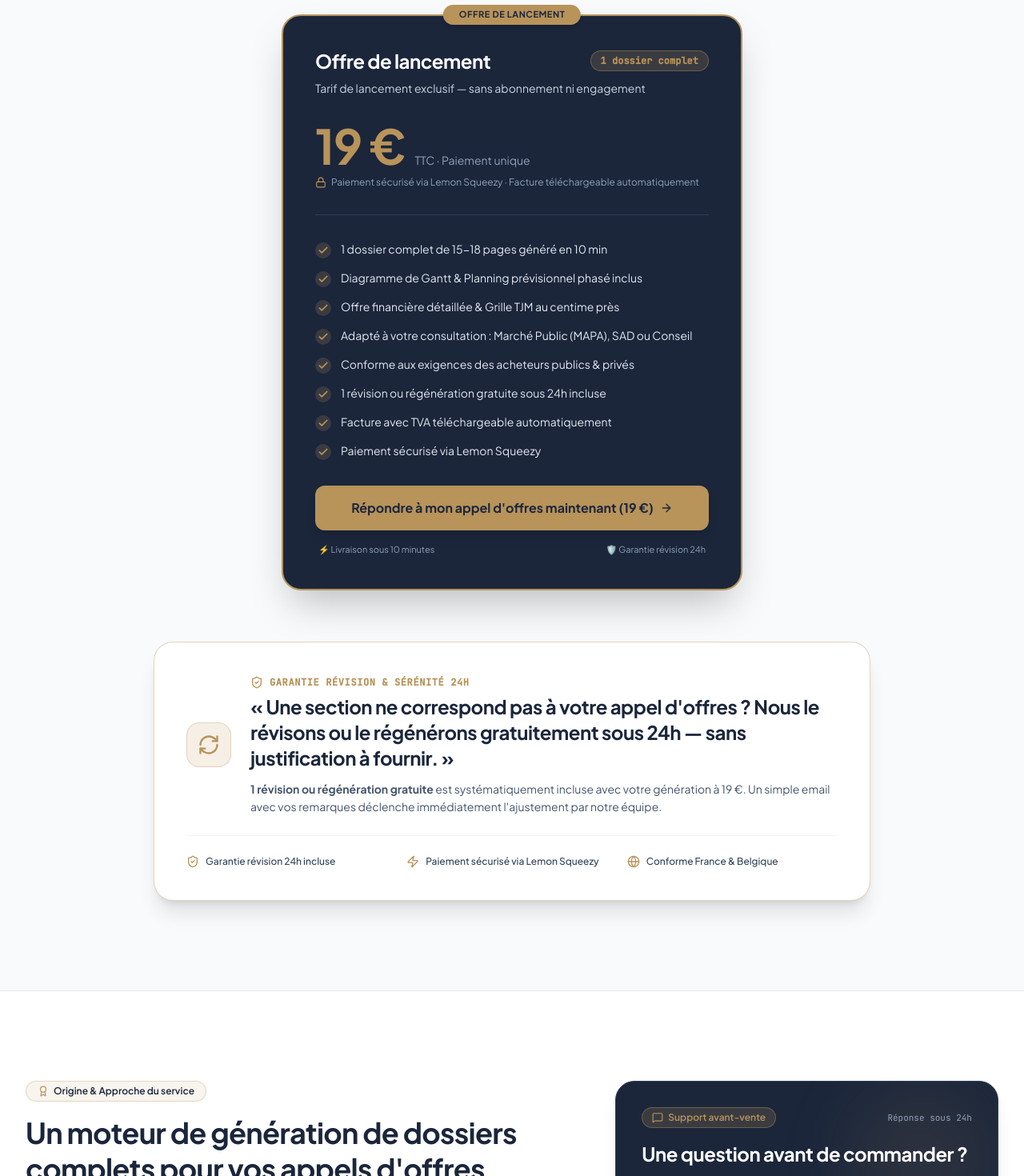
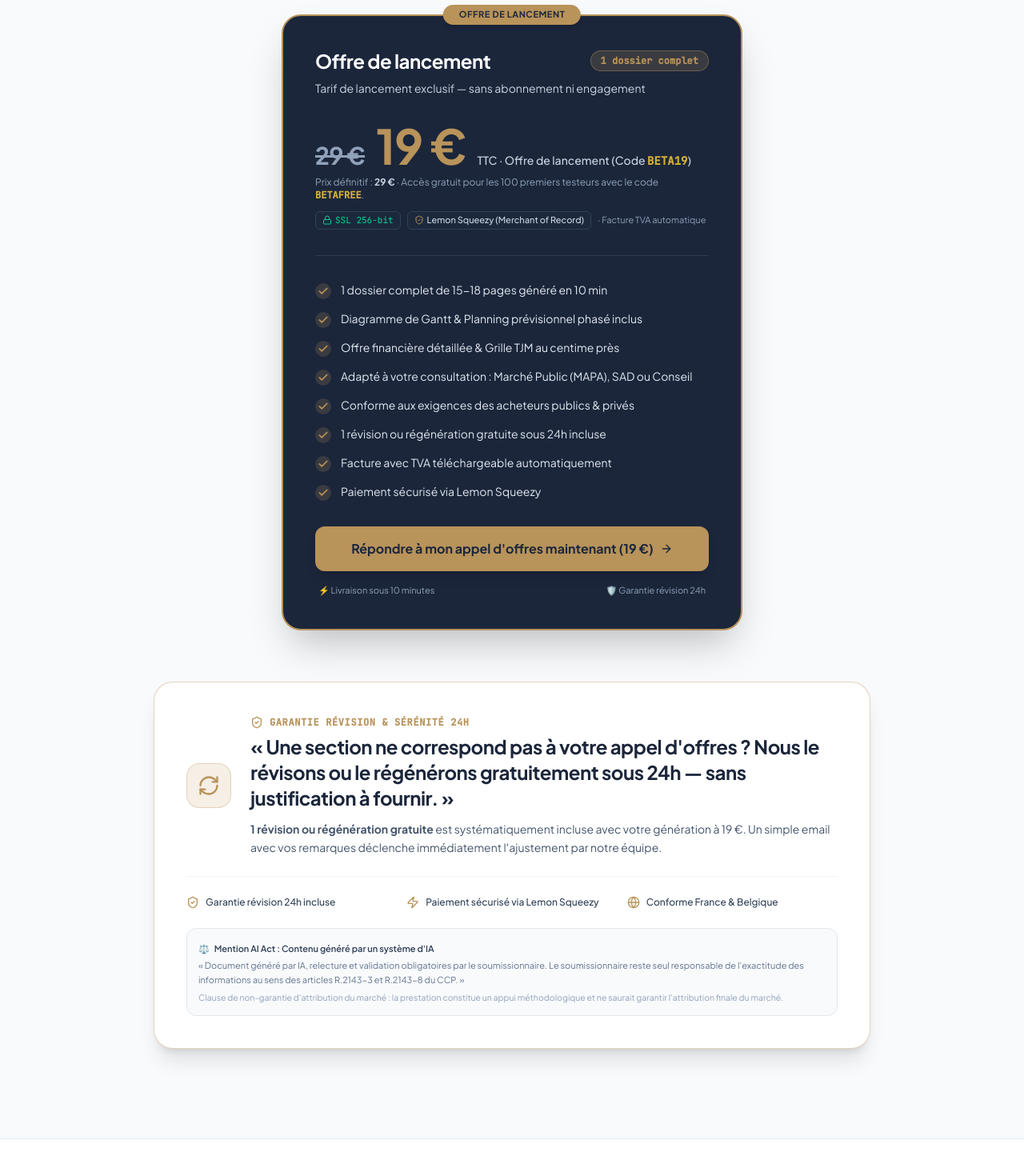
Before and after one commit to OMARMARCO23/DeliverableEngine, a React (Vite) app: page / in a window 1280 px wide. Shown: the part 9208-10678 px from the top of the page at 80% size. Built offline with nearby package versions, Linux system fonts and the light colour scheme; no server answers; a web font is replaced by a local one.

Commit message:
Modify pricing display and add legal AI Act section
Updated pricing details and added legal information regarding AI-generated content.

```diff
--- a/src/components/Pricing.tsx
+++ b/src/components/Pricing.tsx
@@ -63,18 +63,31 @@ export default function Pricing({ onOpenGenerate, onOpenLegal }: PricingProps) {
 
               {/* Price Block */}
               <div className="my-8 pb-8 border-b border-slate-700/80">
-                <div className="flex items-baseline gap-3">
+                <div className="flex items-baseline gap-3.5">
+                  <span className="text-2xl sm:text-3xl font-bold font-serif-heading text-slate-400 line-through decoration-slate-400">
+                    29 €
+                  </span>
                   <span className="text-5xl sm:text-6xl font-extrabold font-serif-heading text-[#B8935A]">
-                    {tier.price}
+                    19 €
                   </span>
-                  <span className="text-slate-400 text-sm font-sans">
-                    TTC · Paiement unique
+                  <span className="text-slate-300 text-xs sm:text-sm font-sans font-medium">
+                    TTC · Offre de lancement (Code <span className="font-mono text-[#D4AF37] font-bold">BETA19</span>)
                   </span>
                 </div>
-                <p className="text-xs text-slate-400 mt-2 font-sans flex items-center gap-1.5">
-                  <Lock className="h-3.5 w-3.5 text-[#B8935A]" />
-                  Paiement sécurisé via Lemon Squeezy · Facture téléchargeable automatiquement
-                </p>
+                <div className="mt-2 text-xs text-slate-400">
+                  Prix définitif : <strong className="text-slate-300">29 €</strong> · Accès gratuit pour les 100 premiers testeurs avec le code <strong className="text-[#D4AF37] font-mono">BETAFREE</strong>.
+                </div>
+                <div className="mt-3 flex flex-wrap items-center gap-2 text-[11px] text-slate-300 font-sans">
+                  <span className="inline-flex items-center gap-1 bg-slate-800/80 border border-slate-700 px-2 py-0.5 rounded-md text-emerald-400 font-mono">
+                    <Lock className="h-3 w-3" />
+                    SSL 256-bit
+                  </span>
+                  <span className="inline-flex items-center gap-1 bg-slate-800/80 border border-slate-700 px-2 py-0.5 rounded-md text-slate-300 font-medium">
+                    <ShieldCheck className="h-3 w-3 text-[#B8935A]" />
+                    Lemon Squeezy (Merchant of Record)
+                  </span>
+                  <span className="text-slate-400">· Facture TVA automatique</span>
+                </div>
               </div>
 
               {/* Features List */}
@@ -149,6 +162,20 @@ export default function Pricing({ onOpenGenerate, onOpenLegal }: PricingProps) {
               <span>Conforme France & Belgique</span>
             </div>
           </div>
+
+          {/* Legal AI Act & CCP Transparency Box */}
+          <div className="mt-6 pt-4 border-t border-slate-100 text-[11px] text-slate-500 font-sans leading-relaxed space-y-1 bg-slate-50 p-3.5 rounded-xl border border-slate-200">
+            <p className="font-semibold text-slate-700 flex items-center gap-1.5">
+              <span>⚖️</span>
+              <span>Mention AI Act : Contenu généré par un système d'IA</span>
+            </p>
+            <p>
+              « Document généré par IA, relecture et validation obligatoires par le soumissionnaire. Le soumissionnaire reste seul responsable de l'exactitude des informations au sens des articles R.2143-3 et R.2143-8 du CCP. »
+            </p>
+            <p className="text-[10.5px] text-slate-400">
+              Clause de non-garantie d'attribution du marché : la prestation constitue un appui méthodologique et ne saurait garantir l'attribution finale du marché.
+            </p>
+          </div>
         </motion.div>
 
       </div>
```
